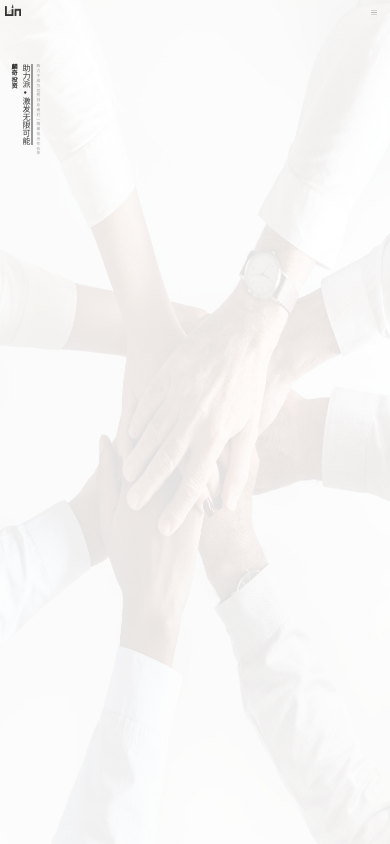
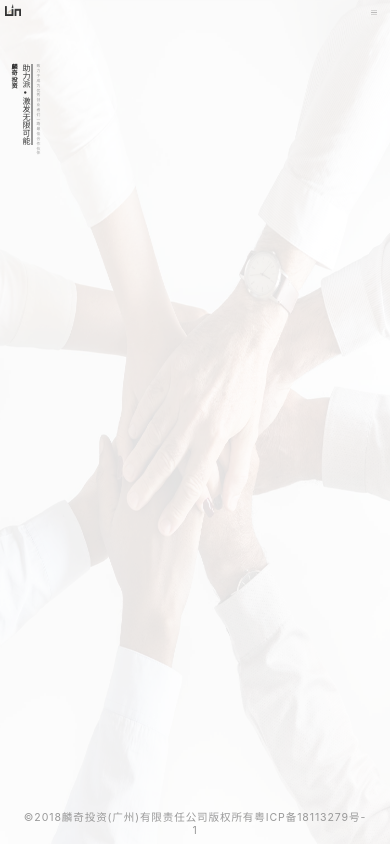
Before and after one commit to ZhaiXiaoyuan/linQiInvestment, a plain HTML site: page index.html in a window 390 px wide. Drawn offline with nearby package versions, Linux system fonts and the light colour scheme.

Commit message:
添加底部footer

```diff
--- a/css/page-style.css
+++ b/css/page-style.css
@@ -70,7 +70,21 @@ table{ border-collapse: collapse; border-spacing: 0; }
     height: 100%;
     width: 100%;
 }
-
+.footer{
+    position: fixed;
+    z-index: 10;
+    left: 0px;
+    bottom: 0px;
+    width: 100%;
+    padding: 15px;
+    font-size: 12px;
+    color: #999;
+    text-align: center;
+}
+.footer p{
+    /* transform: scale(0.88);*/
+    letter-spacing: 1px;
+}
 
 
 
@@ -153,6 +167,15 @@ table{ border-collapse: collapse; border-spacing: 0; }
 }
 
 @media(max-width:600px){
+    .footer{
+        width: 100%;
+        padding: 0.3rem 0rem;
+        font-size: 12px;
+        background: none;
+    }
+    .footer  p{
+        transform: scale(0.88);
+    }
     .content{
       width: 100%;
     }
--- a/index.html
+++ b/index.html
@@ -180,6 +180,10 @@
 
 </div>
 
+<div class="footer">
+    <p>©2018麟奇投资(广州)有限责任公司版权所有粤ICP备18113279号-1</p>
+</div>
+
 <script>
     function deviceType(options) {
         options={};
```
